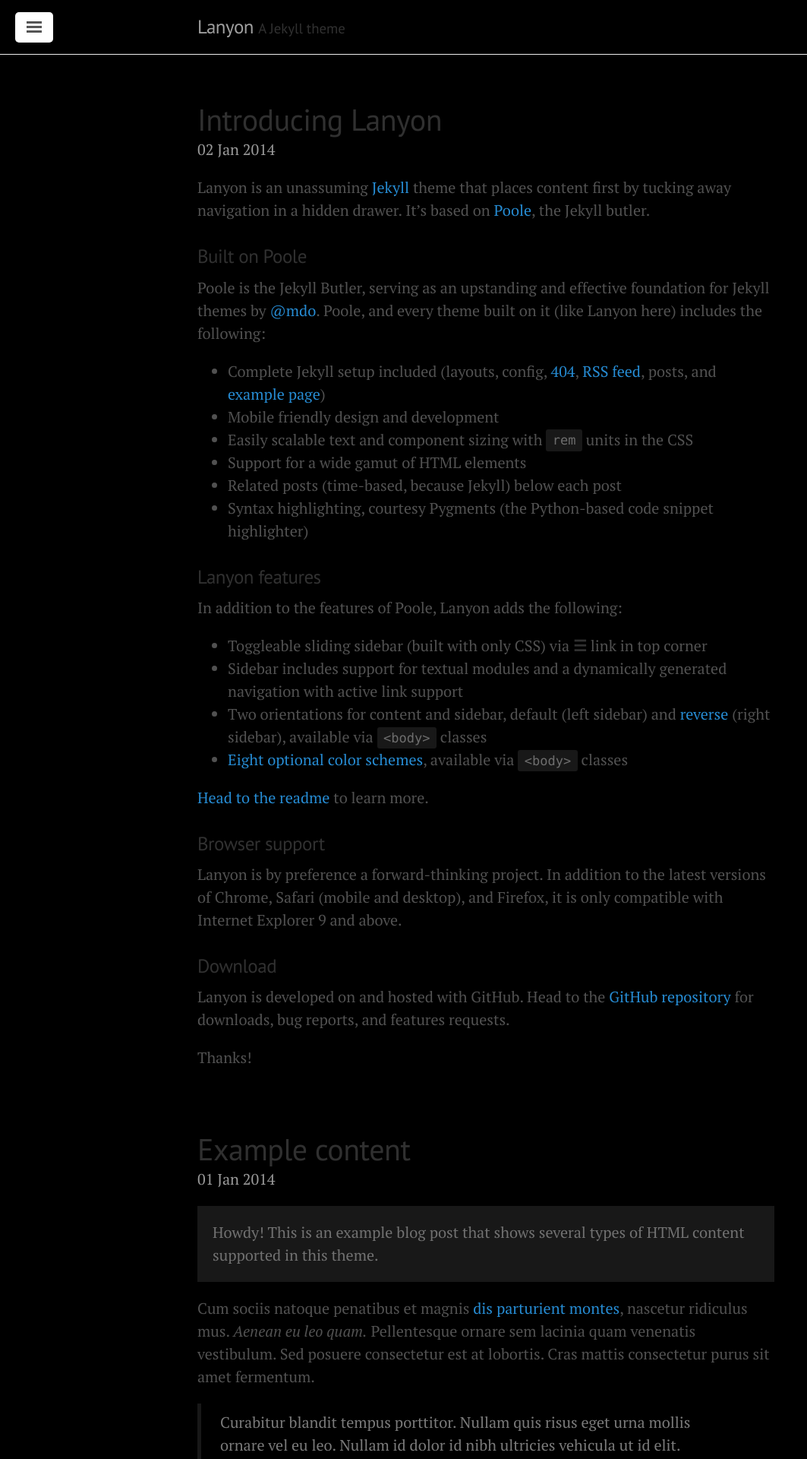
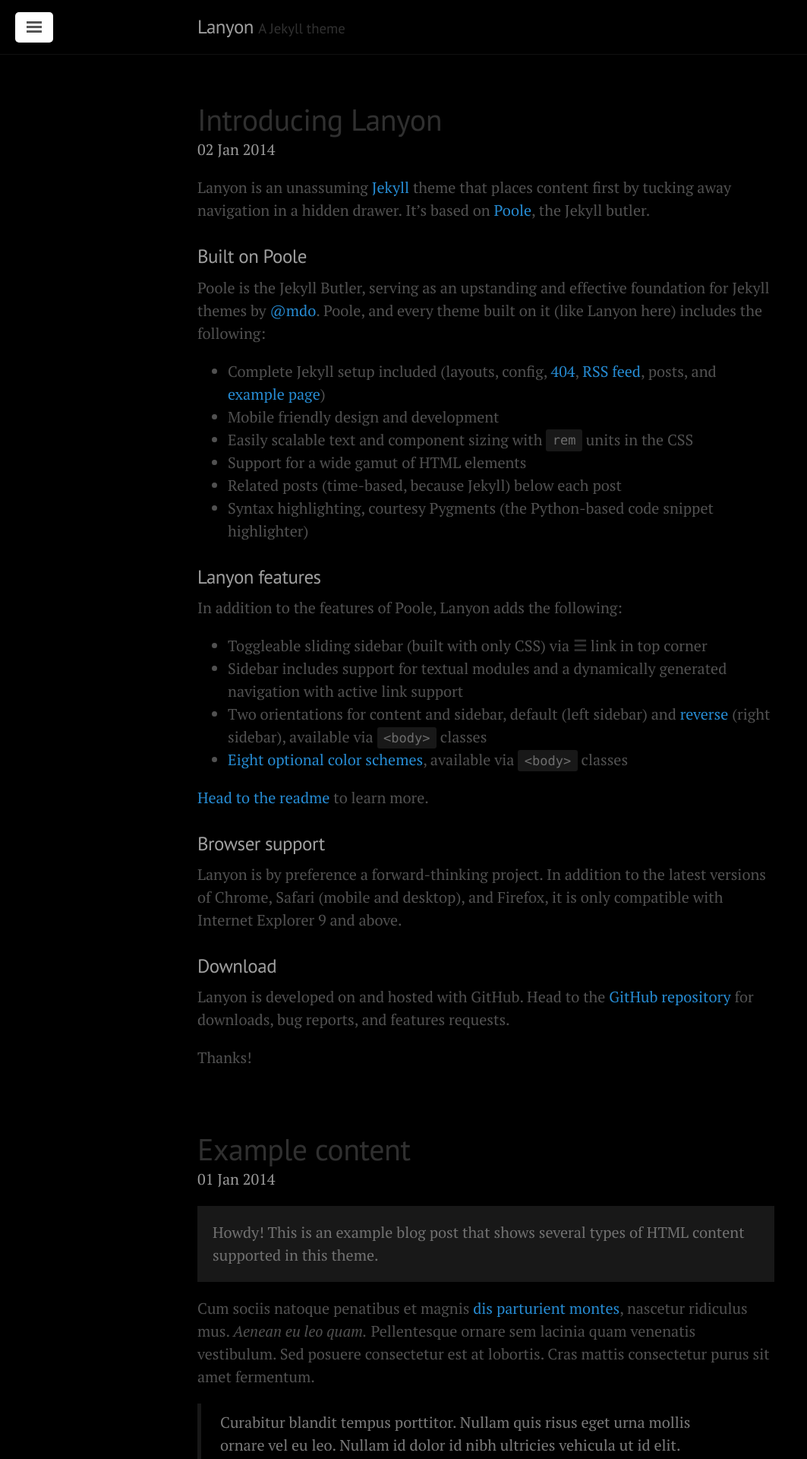
Before and after one commit to iankeane/keanegit.github.io, a Jekyll site: the page built from index.html, in a window 1280 px wide. Shown: the top 1920 px of the page at 76% size, without its empty margins (0-1063 px from the left). Built offline with Jekyll 4.4.1, drawn with Linux system fonts in a browser that asks for light colours; the list of posts is cut into pages by our own code.

Commit message:
attempt to fix headers and posts

```diff
--- a/public/css/lanyon.css
+++ b/public/css/lanyon.css
@@ -47,7 +47,7 @@
 h1, h2, h3, h4, h5, h6 {
   font-family: "PT Sans", Helvetica, Arial, sans-serif;
   font-weight: 400;
-  color: #313131;
+  color: #a0a0a0;
   letter-spacing: -.025rem;
 }
 
@@ -98,7 +98,7 @@
   padding-top:    1rem;
   padding-bottom: 1rem;
   margin-bottom: 3rem;
-  border-bottom: 1px solid #eee;
+  border-bottom: 1px solid #111;
 }
 .masthead-title {
   margin-top: 0;
--- a/public/css/poole.css
+++ b/public/css/poole.css
@@ -308,15 +308,15 @@
 .masthead-title {
   margin-top: 0;
   margin-bottom: 0;
-  color: #505050;
+  color: #a0a0a0;
 }
 .masthead-title a {
-  color: #505050;
+  color: #a0a0a0;
 }
 .masthead-title small {
   font-size: 75%;
   font-weight: 400;
-  color: #c0c0c0;
+  color: #313131;
   letter-spacing: 0;
 }
 
```
